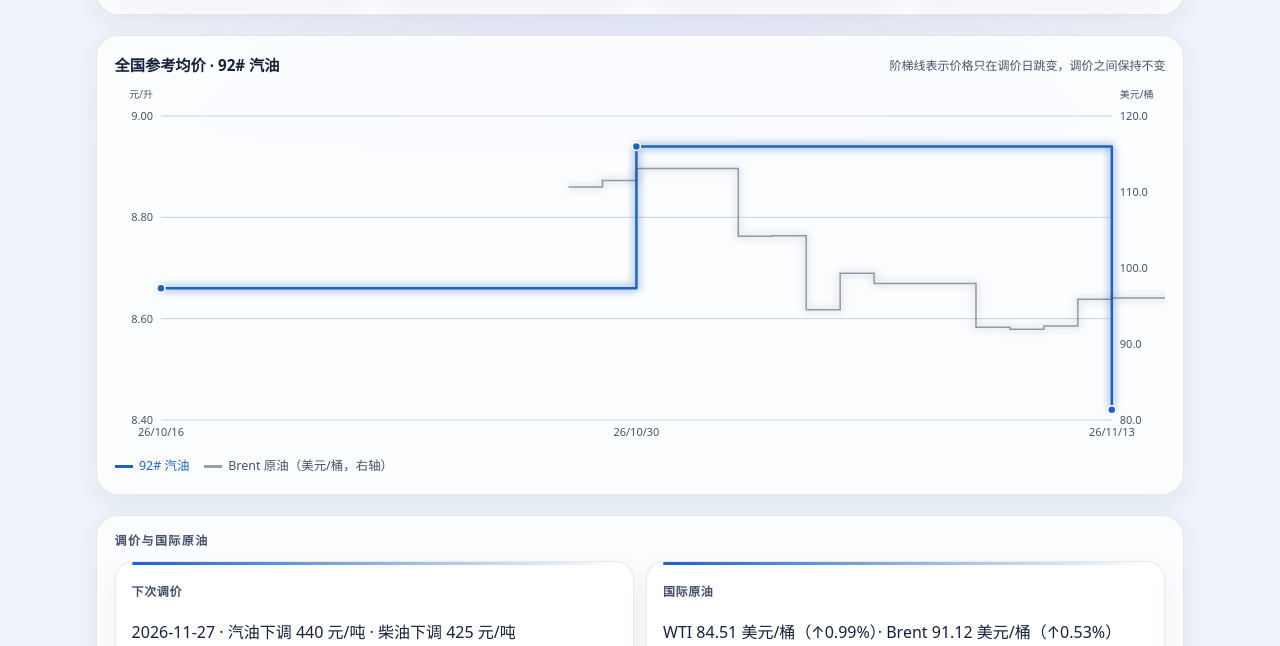
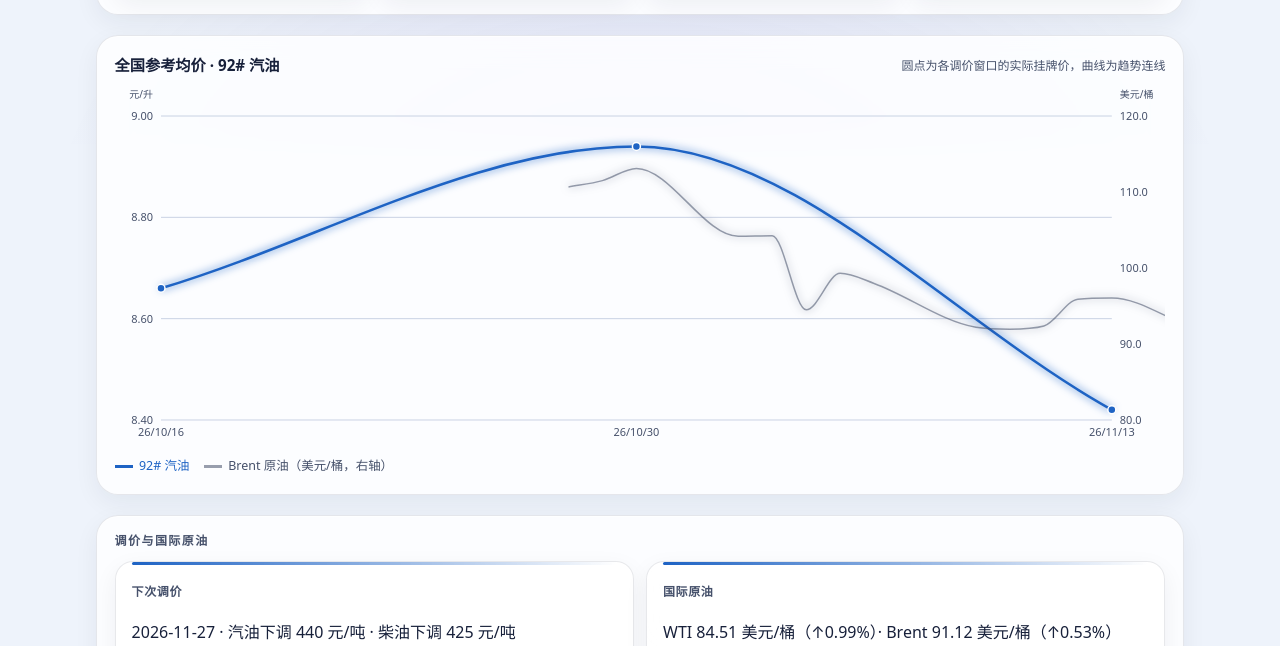
Before and after one commit to zuoshiyue/oil-price-viewer, a website: page index.html in a window 1280 px wide. Shown: the part 656-1302 px from the top of the page. Drawn offline with Linux system fonts and the light colour scheme; no server answers.

Commit message:
feat: 走势线改为单调三次平滑曲线（Fritsch–Carlson）
调价点稀疏时阶梯线显得死板；改用单调三次插值连线：
- 陡变处不过冲、不产生数据里不存在的假峰，平价段退化为直线
- 圆点仍标记各调价窗口的真实挂牌价（数据诚实性由标记承担，曲线只做趋势连接）
- 线型区分（实线/虚线/点线）保留，Brent 叠加同步平滑
- 文案与 README 口径同步更新

```diff
--- a/assets/chart.js
+++ b/assets/chart.js
@@ -3,7 +3,7 @@
  * 几何计算是纯函数（可在 node 里测），DOM 部分在浏览器里跑。
  */
 
-import { parseDateOnly, buildStepPath } from './logic.js';
+import { parseDateOnly, buildSmoothPath } from './logic.js';
 
 const SVG_NS = 'http://www.w3.org/2000/svg';
 
@@ -185,7 +185,7 @@ export function buildChartModel({ series = [], points = null, overlay = null, wi
 
   const paths = normalizedSeries.map((entry) => ({
     grade: entry.grade,
-    d: buildStepPath(entry.values ?? [], scales.x, scales.y),
+    d: buildSmoothPath(entry.values ?? [], scales.x, scales.y),
     markers: (entry.values ?? [])
       .filter(([, value]) => value !== null && value !== undefined && Number.isFinite(value))
       .map(([date, value]) => ({ date, value, x: scales.x(date), y: scales.y(value) })),
@@ -202,7 +202,7 @@ export function buildChartModel({ series = [], points = null, overlay = null, wi
 
   let overlayPath = null;
   if (overlay && overlay.length && scales.y2) {
-    overlayPath = buildStepPath(overlay, scales.x, scales.y2);
+    overlayPath = buildSmoothPath(overlay, scales.x, scales.y2);
   }
 
   return { scales, plot, paths, xLabels, yLabels, rightLabels, overlayPath };
@@ -288,7 +288,7 @@ export function renderChart(svg, options = {}) {
     svg.append(text);
   }
 
-  // 阶梯线 + 调价点（每档线型与图例一致）
+  // 趋势曲线 + 调价点（每档线型与图例一致）
   for (const path of model.paths) {
     const color = gradeColor(path.grade);
     if (path.d) {
--- a/assets/logic.js
+++ b/assets/logic.js
@@ -1,5 +1,5 @@
 /**
- * 前端纯逻辑：区间切片、阶梯路径、格式化、空态判定。
+ * 前端纯逻辑：区间切片、平滑曲线路径、格式化、空态判定。
  * 纯 ESM、无 DOM 依赖 —— node 与浏览器共用同一份实现。
  */
 
@@ -20,7 +20,7 @@ export function parseDateOnly(value) {
 /**
  * 取区间的下标范围。
  * - rangeStartIdx：区间内第一个窗口的下标（区间内没有窗口时为 dates.length）
- * - startIdx：图表起点，比 rangeStartIdx 早一个窗口 —— 阶梯线需要区间前的那个点作为起始水平段
+ * - startIdx：图表起点，比 rangeStartIdx 早一个窗口 —— 曲线需要区间前的那个点作为起始段，趋势才完整
  */
 export function selectRange(dates, rangeKey, now) {
   const days = RANGES[rangeKey] ?? RANGES.month;
@@ -46,10 +46,12 @@ export function sliceSeries(dates, prices, startIdx, endIdx) {
 }
 
 /**
- * 阶梯线路径：价格只在调价日跳变，调价之间保持不变。
- * 空值处断开成新的一段（不跨空值连线）。
+ * 平滑曲线路径（Fritsch–Carlson 单调三次插值 → 三次贝塞尔）：
+ * - 调价点稀疏时比阶梯线好看，且单调约束保证陡变处不过冲、不产生数据里不存在的假峰
+ * - 平价数据退化为直线；空值处断开成新的一段
+ * 注意：曲线只是趋势的视觉连接，真实数据点由图表上的圆点标记。
  */
-export function buildStepPath(points, x, y) {
+export function buildSmoothPath(points, x, y) {
   const segments = [];
   let current = null;
   for (const [date, value] of points) {
@@ -57,17 +59,58 @@ export function buildStepPath(points, x, y) {
       current = null;
       continue;
     }
-    const px = x(date);
-    const py = y(value);
+    const point = [x(date), y(value)];
     if (current === null) {
-      segments.push(`M${px} ${py}`);
+      current = [point];
+      segments.push(current);
     } else {
-      segments.push(`L${px} ${current.y}`);
-      segments.push(`L${px} ${py}`);
+      current.push(point);
     }
-    current = { x: px, y: py };
   }
-  return segments.join(' ');
+
+  const round = (n) => Math.round(n * 100) / 100;
+  const parts = [];
+  for (const segment of segments) {
+    if (segment.length === 0) continue;
+    parts.push(`M${round(segment[0][0])} ${round(segment[0][1])}`);
+    if (segment.length === 1) continue;
+
+    const n = segment.length;
+    const dx = [];
+    const slope = [];
+    for (let i = 0; i < n - 1; i += 1) {
+      dx[i] = segment[i + 1][0] - segment[i][0];
+      slope[i] = (segment[i + 1][1] - segment[i][1]) / dx[i];
+    }
+    const tangent = new Array(n);
+    tangent[0] = slope[0];
+    tangent[n - 1] = slope[n - 2];
+    for (let i = 1; i < n - 1; i += 1) {
+      if (slope[i - 1] * slope[i] <= 0) {
+        tangent[i] = 0;
+      } else {
+        tangent[i] = (slope[i - 1] + slope[i]) / 2;
+      }
+    }
+    // Fritsch–Carlson 防过冲：切向量限制在 3 倍局部斜率内
+    for (let i = 0; i < n - 1; i += 1) {
+      const limit = 3 * Math.abs(slope[i]);
+      if (Math.abs(tangent[i]) > limit) tangent[i] = Math.sign(tangent[i]) * limit;
+      if (Math.abs(tangent[i + 1]) > limit) tangent[i + 1] = Math.sign(tangent[i + 1]) * limit;
+    }
+
+    for (let i = 0; i < n - 1; i += 1) {
+      const h = dx[i];
+      const c1x = segment[i][0] + h / 3;
+      const c1y = segment[i][1] + (tangent[i] * h) / 3;
+      const c2x = segment[i + 1][0] - h / 3;
+      const c2y = segment[i + 1][1] - (tangent[i + 1] * h) / 3;
+      parts.push(
+        `C${round(c1x)} ${round(c1y)}, ${round(c2x)} ${round(c2y)}, ${round(segment[i + 1][0])} ${round(segment[i + 1][1])}`,
+      );
+    }
+  }
+  return parts.join(' ');
 }
 
 /** 当前价：最后一个有效值。 */
--- a/index.html
+++ b/index.html
@@ -20,7 +20,7 @@
         /* 隐私模式或禁用存储时忽略，主题仍跟随系统 */
       }
     </script>
-    <link rel="stylesheet" href="./assets/styles.css?v=20261126.4" />
+    <link rel="stylesheet" href="./assets/styles.css?v=20261126.5" />
   </head>
   <body>
     <a class="skip-link" href="#main">跳到主内容</a>
@@ -122,7 +122,7 @@
       <figure class="chart-figure">
         <figcaption class="chart-figure__caption">
           <span id="chart-title">油价走势</span>
-          <span class="chart-figure__hint">阶梯线表示价格只在调价日跳变，调价之间保持不变</span>
+          <span class="chart-figure__hint">圆点为各调价窗口的实际挂牌价，曲线为趋势连线</span>
         </figcaption>
         <div class="chart-wrap">
           <svg id="chart" role="img" aria-label="油价走势图" preserveAspectRatio="xMidYMid meet"></svg>
@@ -162,6 +162,6 @@
 
     <p id="status-live" class="visually-hidden" role="status" aria-live="polite"></p>
 
-    <script type="module" src="./assets/app.js?v=20261126.4"></script>
+    <script type="module" src="./assets/app.js?v=20261126.5"></script>
   </body>
 </html>
```
Also changed, not shown: assets/logic.test.js (+41 -14 lines), README.md.
